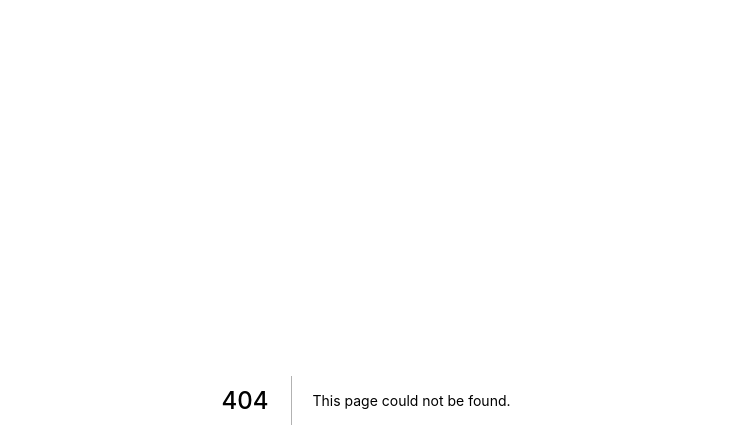
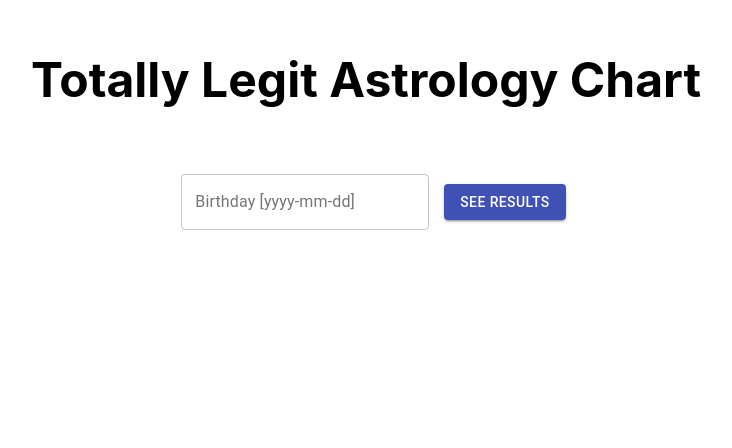
Before and after one commit to zefwang/personal-website, a Next.js app: page /julie in a window 1280 px wide. Before the commit this address had no page. Shown: the top 448 px of the page, without its empty margins (274-1006 px from the left). Built offline with nearby package versions, Linux system fonts and the light colour scheme.

Commit message:
Add everything.

```diff
--- a/package.json
+++ b/package.json
@@ -8,6 +8,7 @@
     "start": "next start"
   },
   "dependencies": {
+    "@material-ui/core": "^4.12.1",
     "next": "10.0.3",
     "react": "17.0.1",
     "react-burger-menu": "^3.0.2",
--- a/pages/_app.tsx
+++ b/pages/_app.tsx
@@ -6,9 +6,11 @@ import "../styles/home.scss";
 import "../styles/about.scss";
 import "../styles/experience.scss";
 import "../styles/projects.scss";
+import "../styles/julie.scss";
 
 import React from "react";
 
+// @ts-ignore
 function MyApp({ Component, pageProps }) {
   return <Component {...pageProps} />
 }
--- /dev/null
+++ b/pages/julie.tsx
@@ -0,0 +1,39 @@
+import React, { useState } from 'react';
+import { Button, TextField } from '@material-ui/core';
+
+const Julie = () => {
+  const [showBottom, setShowBottom] = useState<boolean>(false);
+
+  return (
+    <section className="birth-chart-section">
+      <div className='chart-title'>Totally Legit Astrology Chart</div>
+      <div className='date-input'>
+        <form className="birthdate" noValidate autoComplete='off'>
+          <TextField
+            id='birthdate-field'
+            variant='outlined'
+            label='Birthday [yyyy-mm-dd]'
+          />
+        </form>
+        <Button
+          className='go-button'
+          variant='contained'
+          color='primary'
+          onClick={() => setShowBottom(!showBottom)}
+        >
+          See results
+        </Button>
+      </div>
+      { showBottom &&
+        <div className='bottom-text'>
+          THIS IS STUPID
+          <div className='smaller-text'>
+            also I have no idea what a birth chart or whatever because this is nonsense.
+          </div>
+        </div>
+      }
+    </section>
+  )
+}
+
+export default Julie;
--- /dev/null
+++ b/styles/julie.scss
@@ -0,0 +1,40 @@
+.birth-chart-section {
+  display: flex;
+  flex-direction: column;
+  text-align: center;
+}
+
+.chart-title {
+  margin: 50px;
+  font-weight: bold;
+  font-size: 48px;
+  text-wrap: none;
+}
+
+.date-input {
+  margin: auto;
+  display: flex;
+  flex-wrap: nowrap;
+  align-items: center;
+}
+
+.birthdate {
+  margin: 15px;
+}
+
+.go-button {
+  height: 100%;
+}
+
+.bottom-text {
+  font-size: 72px;
+  color: aquamarine;
+  font-weight: bold;
+}
+
+.smaller-text {
+  font-size: 12px;
+  color: grey;
+  font-style: italic;
+  font-weight: lighter;
+}
--- a/tsconfig.json
+++ b/tsconfig.json
@@ -16,7 +16,10 @@
     "moduleResolution": "node",
     "resolveJsonModule": true,
     "isolatedModules": true,
-    "jsx": "preserve"
+    "jsx": "preserve",
+    "noImplicitAny": true,
+    "noImplicitThis": true,
+    "strictNullChecks": true
   },
   "include": [
     "next-env.d.ts",
```
Also changed, not shown: 1 other file (tests, documents, lock files or other folders).
